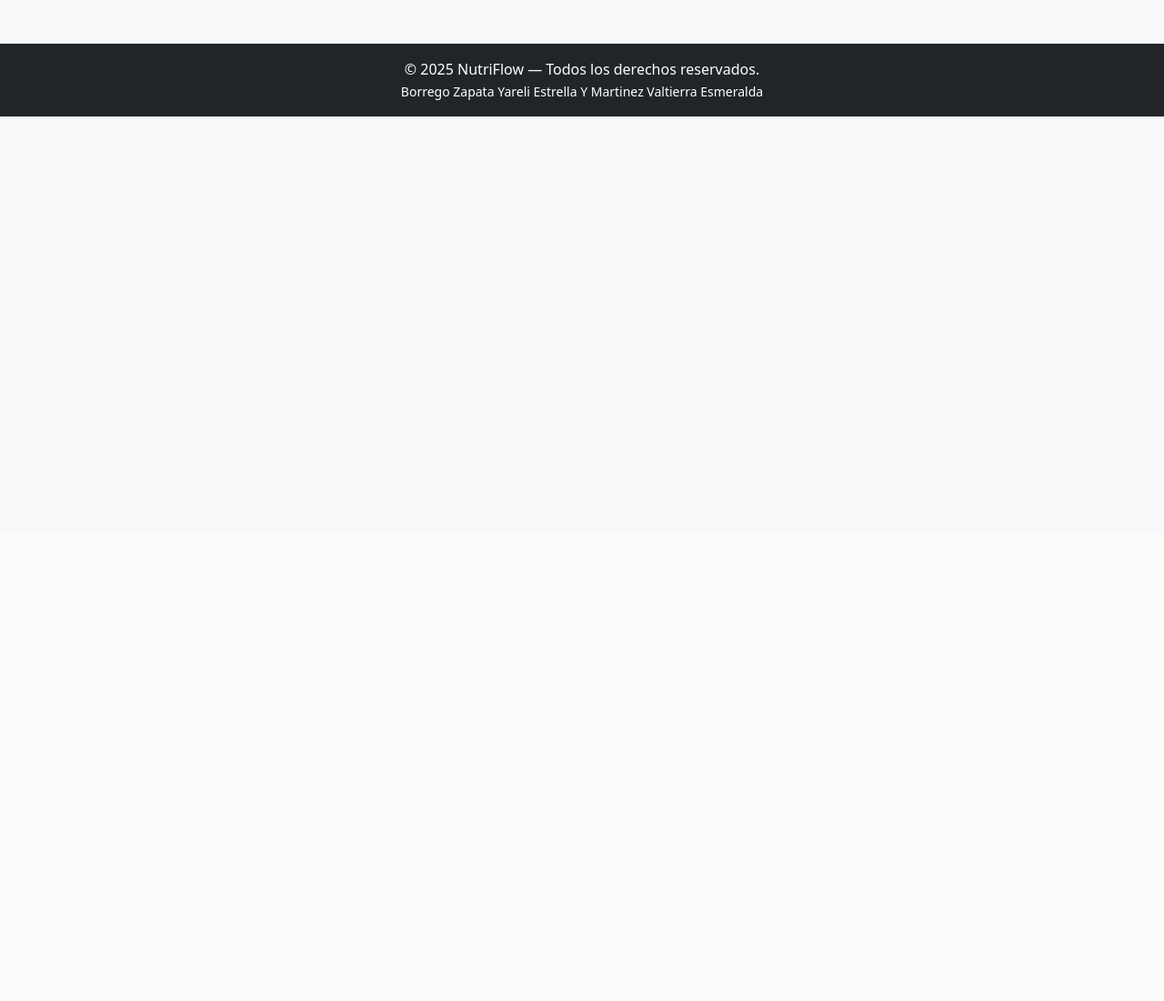
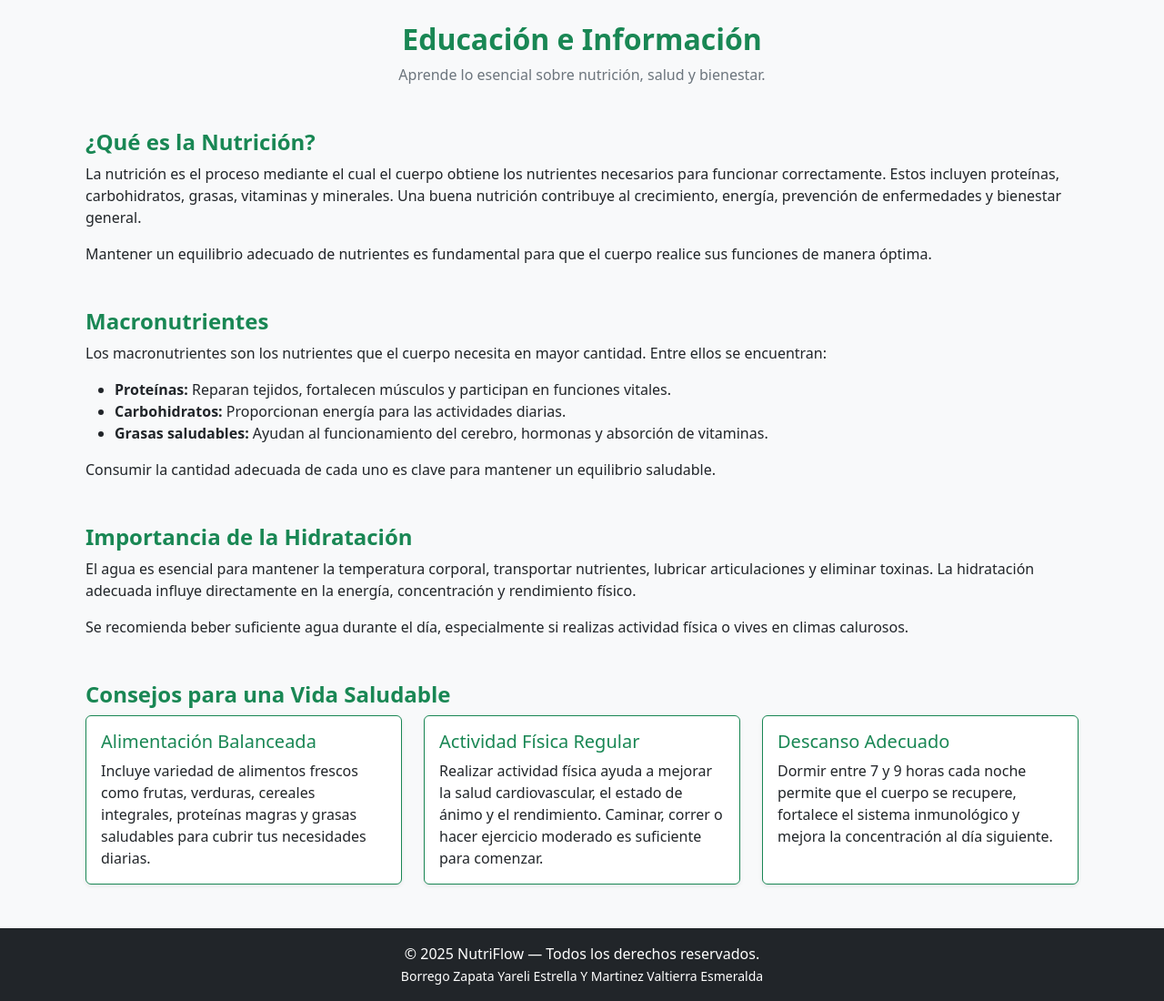
Before and after one commit to Yareli-Borrego-Zapata/nutriApp, a Flask app: page /educacion in a window 1280 px wide. Shown: the part 214-1314 px from the top of the page at 91% size. Before the commit the page ends 342 px from the top, so only its background shows below. Run offline with Flask 3, Linux system fonts and the light colour scheme; some libraries are stand-ins or nearby versions.

Commit message:
Actualizar

```diff
--- a/templates/educacion.html
+++ b/templates/educacion.html
@@ -1,5 +1,98 @@
 {% extends "base.html" %}
 {% block content %}
 
+<div class="text-center mb-5">
+    <h2 class="fw-bold text-success">Educación e Información</h2>
+    <p class="text-secondary">Aprende lo esencial sobre nutrición, salud y bienestar.</p>
+</div>
+
+<div class="container">
+
+
+    <div class="mb-5">
+    <h4 class="fw-bold text-success">¿Qué es la Nutrición?</h4>
+    <p>
+        La nutrición es el proceso mediante el cual el cuerpo obtiene los nutrientes necesarios para
+        funcionar correctamente. Estos incluyen proteínas, carbohidratos, grasas, vitaminas y minerales.
+        Una buena nutrición contribuye al crecimiento, energía, prevención de enfermedades y bienestar general.</p>
+        <p>
+        Mantener un equilibrio adecuado de nutrientes es fundamental para que el cuerpo realice sus funciones
+        de manera óptima.
+    </p>
+    </div>
+
+
+    <div class="mb-5">
+    <h4 class="fw-bold text-success">Macronutrientes</h4>
+    <p>
+        Los macronutrientes son los nutrientes que el cuerpo necesita en mayor cantidad. Entre ellos se encuentran:
+    </p>
+    <ul>
+        <li><strong>Proteínas:</strong> Reparan tejidos, fortalecen músculos y participan en funciones vitales.</li>
+        <li><strong>Carbohidratos:</strong> Proporcionan energía para las actividades diarias.</li>
+        <li><strong>Grasas saludables:</strong> Ayudan al funcionamiento del cerebro, hormonas y absorción de vitaminas.</li>
+    </ul>
+    <p>
+        Consumir la cantidad adecuada de cada uno es clave para mantener un equilibrio saludable.</p>
+    </div>
+
+
+    <div class="mb-5">
+    <h4 class="fw-bold text-success">Importancia de la Hidratación</h4>
+    <p>
+        El agua es esencial para mantener la temperatura corporal, transportar nutrientes, lubricar articulaciones
+        y eliminar toxinas. La hidratación adecuada influye directamente en la energía, concentración y rendimiento
+        físico.
+    </p>
+    <p>
+        Se recomienda beber suficiente agua durante el día, especialmente si realizas actividad física o vives en
+        climas calurosos.
+    </p>
+    </div>
+
+
+    <div class="mb-5">
+    <h4 class="fw-bold text-success">Consejos para una Vida Saludable</h4>
+    <div class="row g-4">
+
+        <div class="col-md-4">
+        <div class="card h-100 border-success shadow-sm">
+            <div class="card-body">
+            <h5 class="card-title text-success">Alimentación Balanceada</h5>
+            <p class="card-text">
+                Incluye variedad de alimentos frescos como frutas, verduras, cereales integrales, proteínas
+                magras y grasas saludables para cubrir tus necesidades diarias.
+            </p>
+            </div>
+        </div>
+        </div>
+
+        <div class="col-md-4">
+        <div class="card h-100 border-success shadow-sm">
+            <div class="card-body">
+            <h5 class="card-title text-success">Actividad Física Regular</h5>
+            <p class="card-text">
+                Realizar actividad física ayuda a mejorar la salud cardiovascular, el estado de ánimo y el
+                rendimiento. Caminar, correr o hacer ejercicio moderado es suficiente para comenzar.
+            </p>
+            </div>
+        </div>
+        </div>
+
+        <div class="col-md-4">
+        <div class="card h-100 border-success shadow-sm">
+            <div class="card-body">
+            <h5 class="card-title text-success">Descanso Adecuado</h5>
+            <p class="card-text">
+                Dormir entre 7 y 9 horas cada noche permite que el cuerpo se recupere, fortalece el sistema
+                inmunológico y mejora la concentración al día siguiente.</p>
+            </div>
+        </div>
+        </div>
+
+    </div>
+    </div>
+
+</div>
 
 {% endblock %}
```
Also changed, not shown: templates/index.html (+3 -5 lines).
